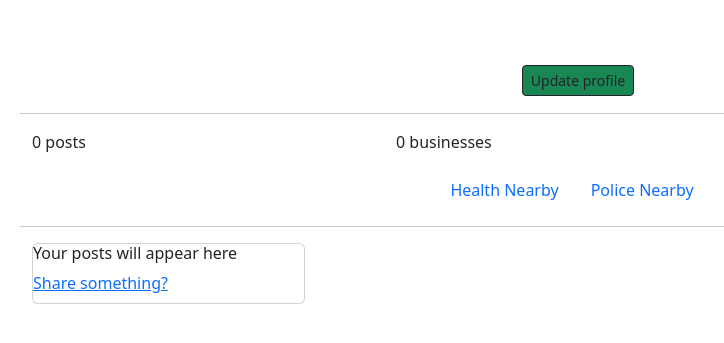
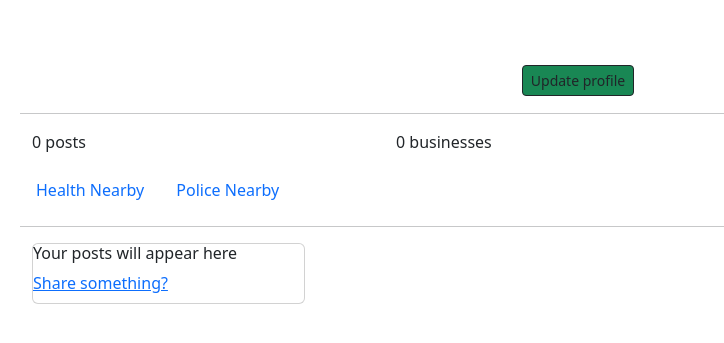
Before and after one commit to benie254/MoveTHood, a Django app: template neighborhood/templates/user/profile.html in a window 1280 px wide. Shown: the part 68-411 px from the top of the page, without its empty margins (62-786 px from the left). Run offline with Django 3.2, Linux system fonts and the light colour scheme; the template is opened without the code that fills it, so the values that code supplies are empty; some libraries are stand-ins or nearby versions.

Commit message:
update nav structure & position

```diff
--- a/neighborhood/templates/user/profile.html
+++ b/neighborhood/templates/user/profile.html
@@ -61,7 +61,8 @@
                 {%endif%}
             </div>
         </div>
-        <ul class="nav justify-content-center">
+        <div class="row">
+            <ul class="nav">
                 <li class="nav-item">
                     <a class="nav-link active" aria-current="page" href="/api/hood/health/nearby/">Health Nearby</a>
                 </li>
@@ -69,6 +70,8 @@
                     <a class="nav-link active" href="/api/hood/police/nearby/">Police Nearby</a>
                 </li>
             </ul>
+        </div>
+
     </div>
     <div class="col-lg-4"></div>
 </div>
```
Lines whose indentation alone changed are shown as unchanged.
